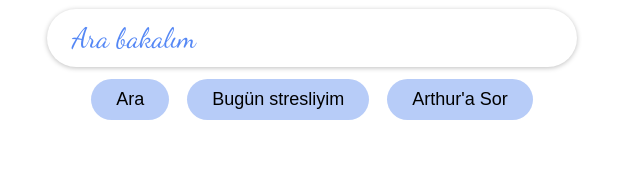
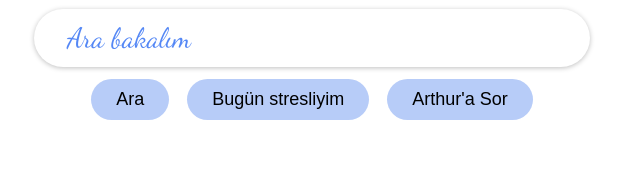
Before and after one commit to Wittgy/fakegoogle, a plain HTML site: page index.html in a window 1280 px wide. Shown: the part 322-501 px from the top of the page, 328-968 px from the left. Drawn offline with Linux system fonts and the light colour scheme.

Commit message:
Update index.html

```diff
--- a/index.html
+++ b/index.html
@@ -26,7 +26,7 @@
             border: none;
             box-shadow: 0px 1px 5px rgba(0, 0, 0, 0.25);
             margin: 12px 15px;
-            padding: 12px 15px;
+            padding: 12px 28px;
             border-radius: 30px;
             font-family: 'Dancing Script', sans-serif;
 
@@ -40,7 +40,7 @@
 
         .google-search::placeholder {
             color: rgb(84, 135, 245);
-            padding-left: 10px;
+            padding-left: 5px;
         }
 
         img {
```
